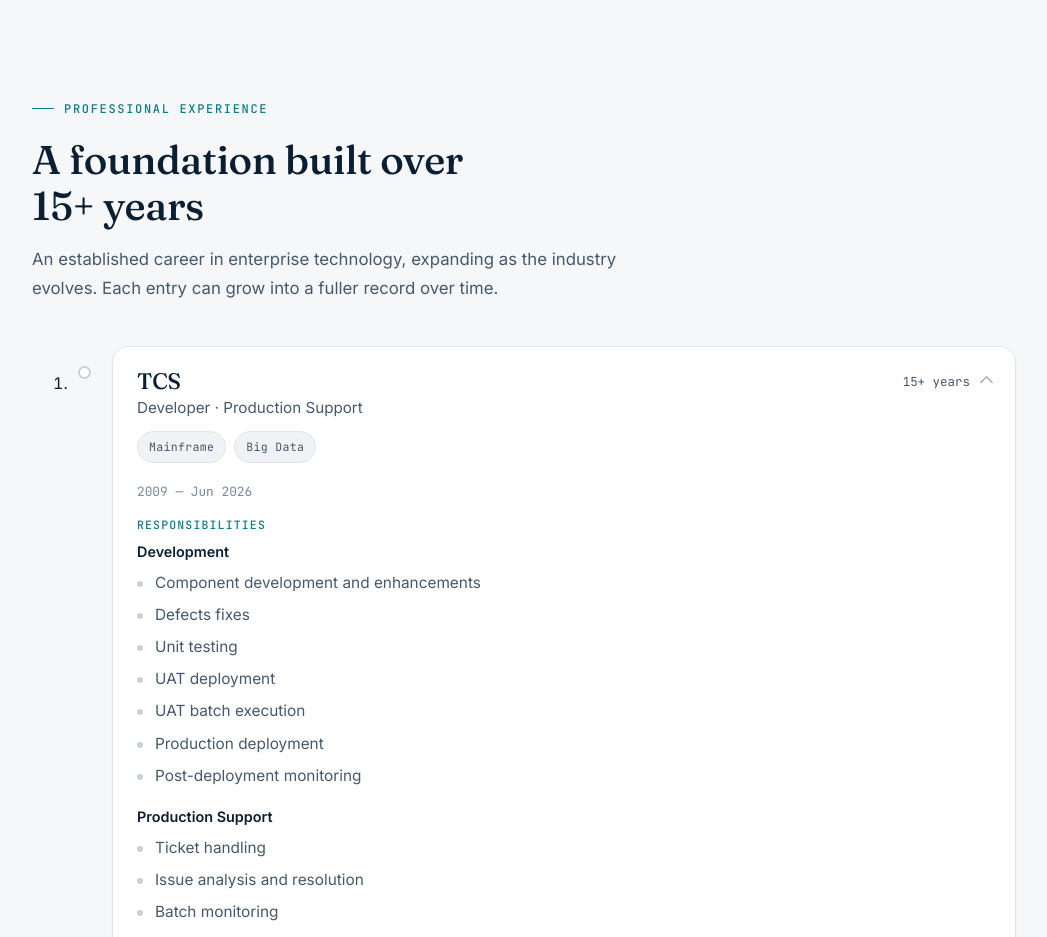
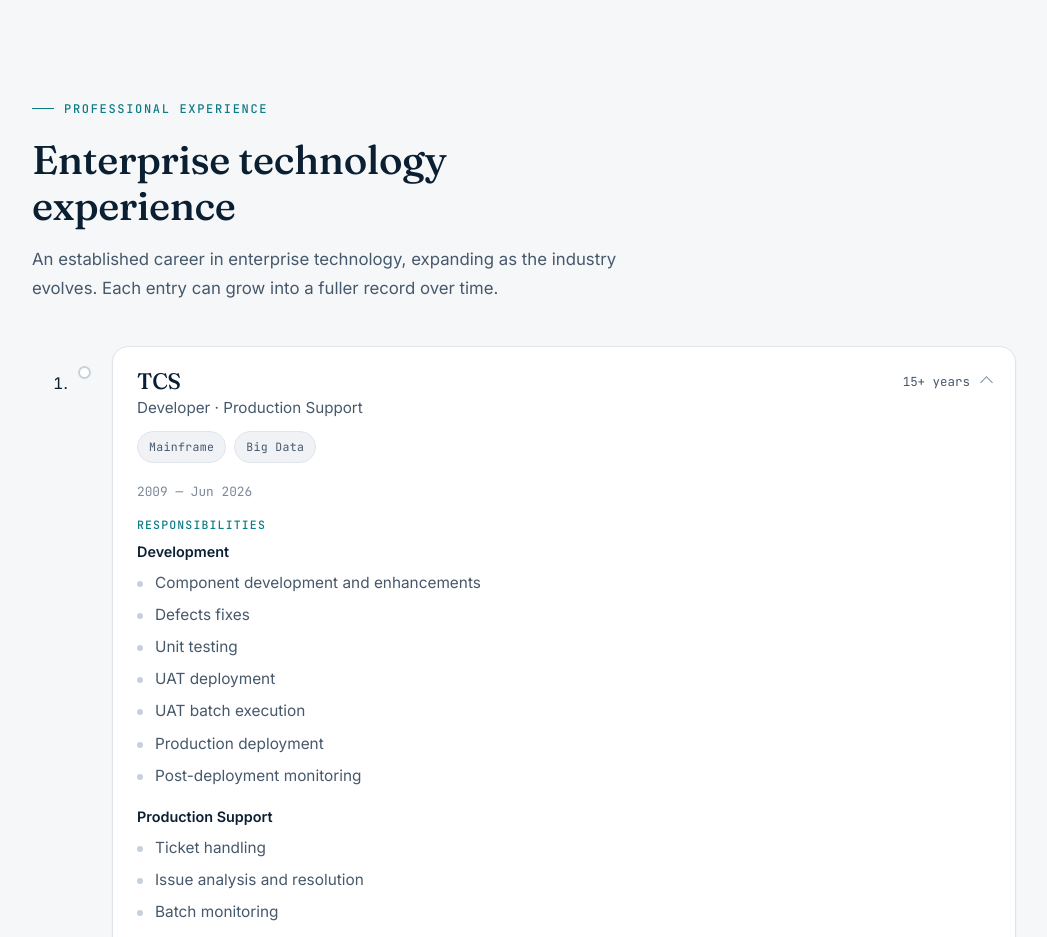
Before and after one commit to hemasri-kalaiselvan/hemasri-portfolio, a React (Vite) app: page /#/ in a window 1280 px wide. Shown: the part 1720-2657 px from the top of the page, without its empty margins (116-1163 px from the left). Built offline with nearby package versions, Linux system fonts and the light colour scheme.

Commit message:
Update Experience.jsx

```diff
--- a/src/sections/Experience.jsx
+++ b/src/sections/Experience.jsx
@@ -118,7 +118,7 @@
     <Section
       id="experience"
       eyebrow="Professional experience"
-      title="A foundation built over 15+ years"
+      title="Enterprise technology experience"
       intro="An established career in enterprise technology, expanding as the industry evolves. Each entry can grow into a fuller record over time."
     >
       <ol className="exp__timeline">
```
